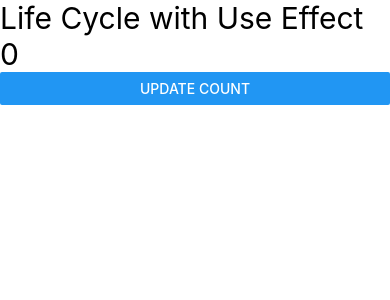
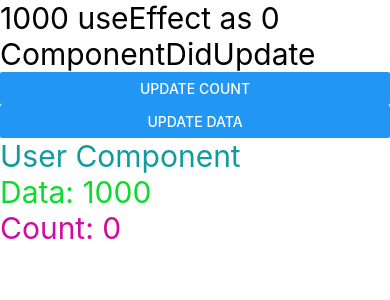
Before and after one commit to meihu-ganesh/ProjectNativeJs, a React Native app: screen / in a window 390 px wide. Shown: the top 300 px of the page. Built offline with nearby package versions, Linux system fonts and the light colour scheme.

Commit message:
UE hook as CompDid Update

```diff
--- a/App.js
+++ b/App.js
@@ -8,16 +8,14 @@
 
 import React, {useState} from 'react';
 import {Alert, Button, FlatList, ScrollView, StyleSheet, Text, TextInput, View} from 'react-native';
-import ExStyles from './style';
-import LCUseEffect from './Pages/LCUseEffect';
-
+import UECompDidUp from './Pages/UECompDidUp';
 
 
 const App = () => {
 
   return (
     <View>
-      <LCUseEffect />
+      <UECompDidUp />
     </View>
   );
 };
--- a/Pages/LCUseEffect.js
+++ b/Pages/LCUseEffect.js
@@ -7,7 +7,7 @@ const LCUseEffect = () => {
     const [count, setcount] = useState(0);
 
     useEffect(()=>{
-        console.warn('count is '+ count);
+        console.warn('count is ' + count);
     },[]);
 
     return (
--- /dev/null
+++ b/Pages/UECompDidUp.js
@@ -0,0 +1,32 @@
+import React, { useEffect, useState } from 'react';
+import { Button, Text, View } from 'react-native';
+import ExStyles from '../style';
+import UserComp from './UserComp';
+
+
+const UECompDidUp = () => {
+    const [count, setCount] = useState(0);
+    const [data, setData] = useState(1000);
+
+    // useEffect(()=>{
+    //     console.warn('You had been fooled, Data had Changed!');
+    // },[data]);
+
+    // useEffect(()=>{
+    //     console.warn('You had been fooled, Count had Changed!');
+    // },[count]);
+
+    return (
+        <View>
+            <Text style={ExStyles.heading}>{data} useEffect as {count} ComponentDidUpdate</Text>
+            {/* Funny within comments 😏 */}
+            {/* <Button title="Update Count" onPress={()=>setData(data + 1)} /> */}
+            <Button title="Update Count" onPress={()=>setCount(count + 1)} />
+            {/* <Button title="Update Data" onPress={()=>setCount(count + 1)} /> */}
+            <Button title="Update Data" onPress={()=>setData(data + 1)} />
+            <UserComp info={{data, count}} />
+        </View>
+    );
+};
+
+export default UECompDidUp;
--- /dev/null
+++ b/Pages/UserComp.js
@@ -0,0 +1,26 @@
+import React, { useEffect } from "react";
+import { Text, View } from "react-native";
+import ExStyles from "../style";
+
+const UserComp = (props) => {
+
+    console.warn(props);
+    // const
+    useEffect(()=> {
+        console.warn("Run this code when data is updated");
+    },[props.info.data]);
+
+    useEffect(()=> {
+        console.warn("delete this code when count is updated");
+    },[props.info.count]);
+
+    return (
+        <View>
+            <Text style={{color:"#0f9b9f", fontSize: 30}}>User Component</Text>
+            <Text style={{color:"#0ddb2f", fontSize: 30}}>Data: {props.info.data}</Text>
+            <Text style={{color:"#d00b9f", fontSize: 30}}>Count: {props.info.count}</Text>
+        </View>
+    );
+};
+
+export default UserComp;
```
